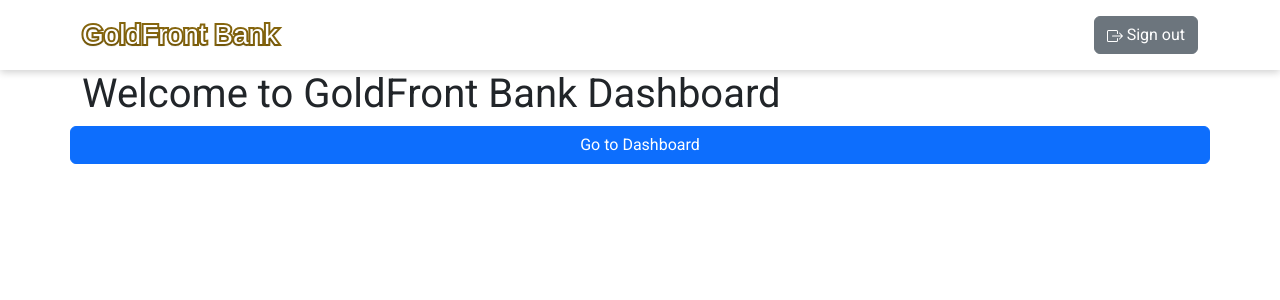
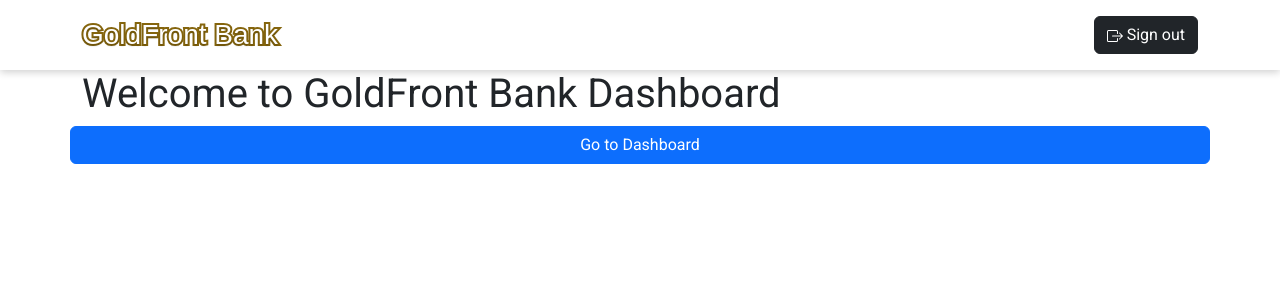
Before and after one commit to welegionsr/bank-dashboard-frontend, a Next.js app: page / in a window 1280 px wide. Shown: the top 300 px of the page. Built offline with nearby package versions, Linux system fonts and the light colour scheme; sample sign-in values are in the browser's storage; a web font is replaced by a local one.

Commit message:
Minor visual improvements

```diff
--- a/src/components/TopNav.js
+++ b/src/components/TopNav.js
@@ -27,7 +27,7 @@ export default function TopNav() {
                 {isLoggedIn && userContext.user &&
                     (
                         <Navbar.Text style={{ color: "white" }}>
-                        <Button className="btn-logout" variant='secondary' onClick={userContext.handleLogout} ><BoxArrowRight size="16" color='white' /> Sign out</Button>
+                        <Button className="btn-logout" variant='dark' onClick={userContext.handleLogout} ><BoxArrowRight size="16" color='white' /> Sign out</Button>
                         </Navbar.Text>
                     )
                 }
--- a/src/styles/TopNav.css
+++ b/src/styles/TopNav.css
@@ -13,5 +13,4 @@
 
 .btn-logout {
     font-size: 0.9rem;
-    background-color: rgb(54, 54, 54);
 }
```
Also changed, not shown: src/components/UserCard.js (+4 -5 lines).
